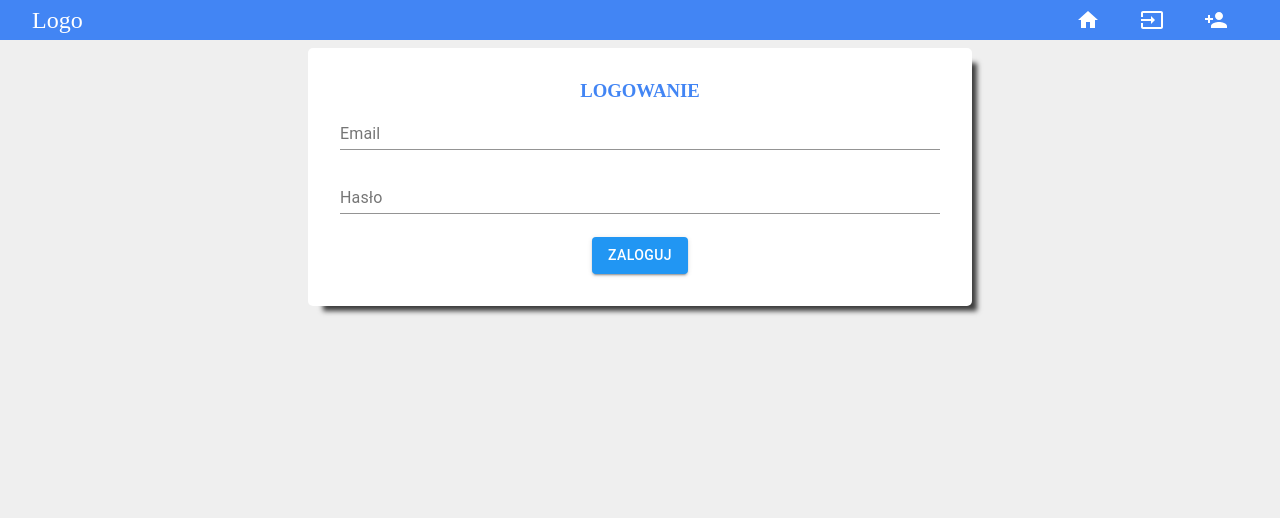
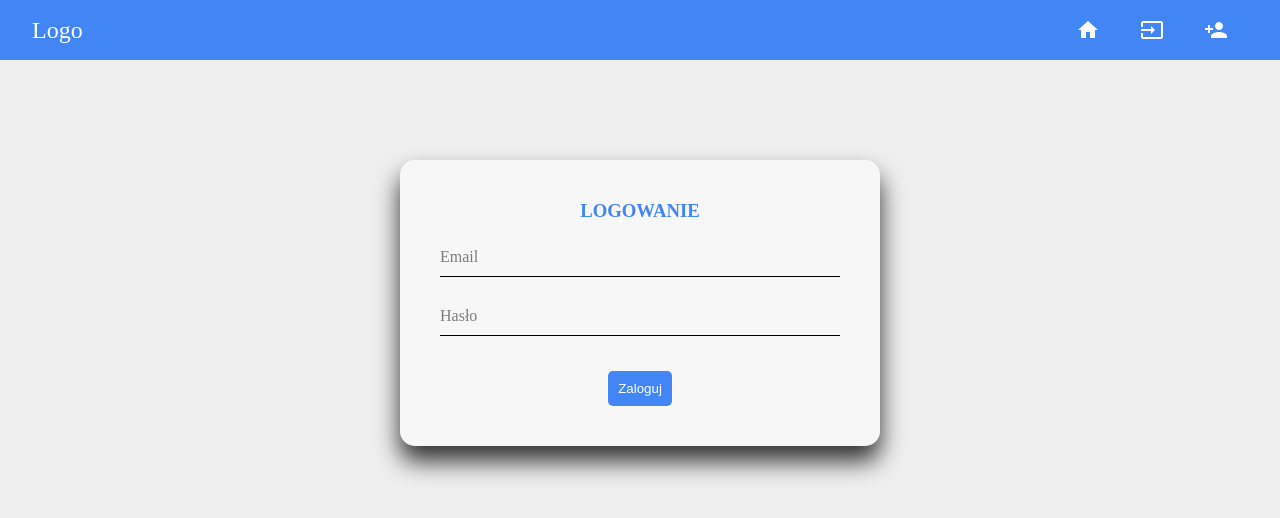
Before and after one commit to dominikPytlinski/socialapp, a React (Create React App) app in the folder client/: page /login in a window 1280 px wide. Shown: the top 518 px of the page. Built offline with nearby package versions, Linux system fonts and the light colour scheme.

Commit message:
added Custominput and CustomButton

```diff
--- a/client/src/App.css
+++ b/client/src/App.css
@@ -29,33 +29,111 @@ a {
     text-decoration: none;
 }
 
-.form-title {
+.form-group {
+  position: relative;
+}
+
+.form-group input {
+  width: 100%;
+  padding: 10px 0;
+  font-size: 16px;
+  margin-bottom: 20px;
+  background: transparent;
+  border: none;
+  border-bottom: 1px solid #000;
+  outline: none;
+}
+
+.form-group label {
+  position: absolute;
+  top: 0;
+  left: 0;
+  padding: 10px 0;
+  font-size: 16px;
+  /* text-transform: uppercase; */
+  pointer-events: none;
+  transition: .5s;
+  color: rgba(0, 0, 0, .5);
+}
+
+.form-group input:focus,
+.form-group input:valid {
+  background: transparent;
+  border-bottom: 1px solid var(--primary-color);
+}
+
+.form-group input:focus ~ label,
+.form-group input:valid ~ label {
+  top: -20px;
   color: var(--primary-color);
-  text-transform: uppercase;
+  font-size: 12px;
 }
 
 .form-control {
   margin-top: 15px;
+  display: flex;
+  justify-content: center;
 }
 
 .btn {
-  padding: .4rem;
-  max-width: 25%;
-  border-radius: 5px;
   border: none;
   outline: none;
+  background: transparent;
   cursor: pointer;
-  letter-spacing: 1px;
+  padding: 10px;
+  border-radius: 5px;
+  box-sizing: border-box;
+  position: relative;
+}
+
+.btn:disabled {
+  background: rgba(0, 0, 0, 0.2);
+  color: #888;
 }
 
 .btn-primary {
-  background-color: var(--primary-color);
-  border: 1px solid var(--primary-color);
+  background: var(--primary-color);
   color: #fff;
 }
 
-.btn-primary:active {
-  border: 2px solid var(--info-color);
+.btn-primary:hover {
+  background: var(--primary-color-dark);
+}
+
+.btn-success {
+  background: var(--success-color);
+  color: #fff;
+}
+
+.btn-success:hover {
+  background: var(--success-color-dark);
+}
+
+.btn-info {
+  background: var(--info-color);
+  color: #fff;
+}
+
+.btn-info:hover {
+  background: var(--info-color-dark);
+}
+
+.btn-warning {
+  background: var(--warning-color);
+  color: #fff;
+}
+
+.btn-warning:hover {
+  background: var(--warning-color-dark);
+}
+
+.btn-danger {
+  background: var(--danger-color);
+  color: #fff;
+}
+
+.btn-danger:hover {
+  background: var(--dangerr-color-dark);
 }
 
 .alert-message {
@@ -65,6 +143,7 @@ a {
   color: var(--dangerr-color-dark);
   border: 2px solid var(--dangerr-color-dark);
   text-align: center;
+  margin-bottom: 1rem;
 }
 
 /* Main Header */
@@ -72,7 +151,7 @@ a {
     position: fixed;
     top: 0;
     left: 0;
-    height: 5vh;
+    height: 60px;
     width: 100%;
     background-color: var(--primary-color);
     color: #fff;
@@ -107,7 +186,7 @@ a {
 .container {
     display: flex;
     max-width: 1200px;
-    margin: 6vh auto 0 auto;
+    margin: 70px auto 0 auto;
     justify-content: space-between;
 }
 /* Container Ends */
@@ -154,15 +233,22 @@ a {
 
 /* Login */
 .login-form {
-  width: 50%;
-  padding: 2rem;
-  margin: 0 auto;
-  background-color: #fff;
+  width: 400px;
+  position: absolute;
+  top: 20%;
+  left: 50%;
+  transform: translateX(-50%);
+  background: rgba(255, 255, 255, .5);
+  border-radius: 15px;
+  padding: 40px;
+  box-shadow: 0 15px 25px rgba(0,0,0,.8);
+}
+
+.login-form h3 {
+  margin: 0 0 1rem 0;
   text-align: center;
-  border-radius: 5px;
-  -webkit-box-shadow: 10px 10px 5px -5px rgba(0,0,0,0.75);
-  -moz-box-shadow: 10px 10px 5px -5px rgba(0,0,0,0.75);
-  box-shadow: 10px 10px 5px -5px rgba(0,0,0,0.75);
+  text-transform: uppercase;
+  color: var(--primary-color);
 }
 /* Login Ends */
 
--- /dev/null
+++ b/client/src/components/CustomButton.js
@@ -0,0 +1,12 @@
+import React from 'react';
+
+const CustomButton = ({ children, color, disabled }) => {
+    const className = `btn btn-${color}`;
+    return (
+        <button className={className} disabled={disabled} >
+            {children}
+        </button>
+    )
+}
+
+export default CustomButton;
--- /dev/null
+++ b/client/src/components/CustomInput.js
@@ -0,0 +1,12 @@
+import React from 'react';
+
+const CustomInput = ({ type, name, label, onChange, value }) => {
+    return (
+        <div className="form-group">
+            <input type={type} id={name} name={name} required onChange={onChange} value={value} />
+            <label htmlFor={name}>{label}</label>
+        </div>
+    )
+}
+
+export default CustomInput;
--- a/client/src/pages/Login.js
+++ b/client/src/pages/Login.js
@@ -5,20 +5,16 @@ import { useSelector, useDispatch } from 'react-redux';
 import { CLEAR_ERRORS, LOADING_UI, STOP_LOADING_UI, SET_USER, SET_ERRORS } from '../redux/types';
 //MUI
 import { makeStyles } from '@material-ui/core/styles';
-import TextField from '@material-ui/core/TextField';
-import Button from '@material-ui/core/Button';
 import CircularProgress from '@material-ui/core/CircularProgress';
 //Components
-import Loading from '../components/Loading';
+import CustomInput from '../components/CustomInput';
+import CustomButton from '../components/CustomButton';
 
 const useStyles = makeStyles({
-    button: {
-        position: 'relative'
-    },
     progress: {
         position: 'absolute',
-        top: '10%',
-        left: '33%',
+        top: '15%',
+        left: '30%',
     }
 });
 
@@ -78,16 +74,19 @@ const Login = (props) => {
     return (
         <main className="container">
             <div className="login-form">
-                <h3 className="form-title">Logowanie</h3>
-                <form className="form" onSubmit={handleSubmit}>
+                <h3>Logowanie</h3>
+                <form onSubmit={handleSubmit}>
                     {UI.errors && (<div className="alert-message">{UI.errors.data.error}</div>)}
-                    <TextField type="email" label="Email" fullWidth onChange={e => setEmail(e.target.value)} />
-                    <TextField margin="normal" label="Hasło" type="password" fullWidth onChange={e => setPassword(e.target.value)} />
+                    <CustomInput value={email} type="text" name="email" label="Email" onChange={e => setEmail(e.target.value)} />
+                    <CustomInput value={password} type="password" name="password" label="Hasło" onChange={e => setPassword(e.target.value)} />
                     <div className="form-control">
-                        <Button variant="contained" color="primary" type="submit" className={classes.button} disabled={UI.loading}>
+                        <CustomButton
+                            color="primary"
+                            disabled={UI.loading}
+                        >
                             Zaloguj
-                            {UI.loading && <CircularProgress size={30} className={classes.progress} />}
-                        </Button>
+                            {UI.loading && <CircularProgress className={classes.progress} size={25} />}
+                        </CustomButton>
                     </div>
                 </form>
             </div>
```
